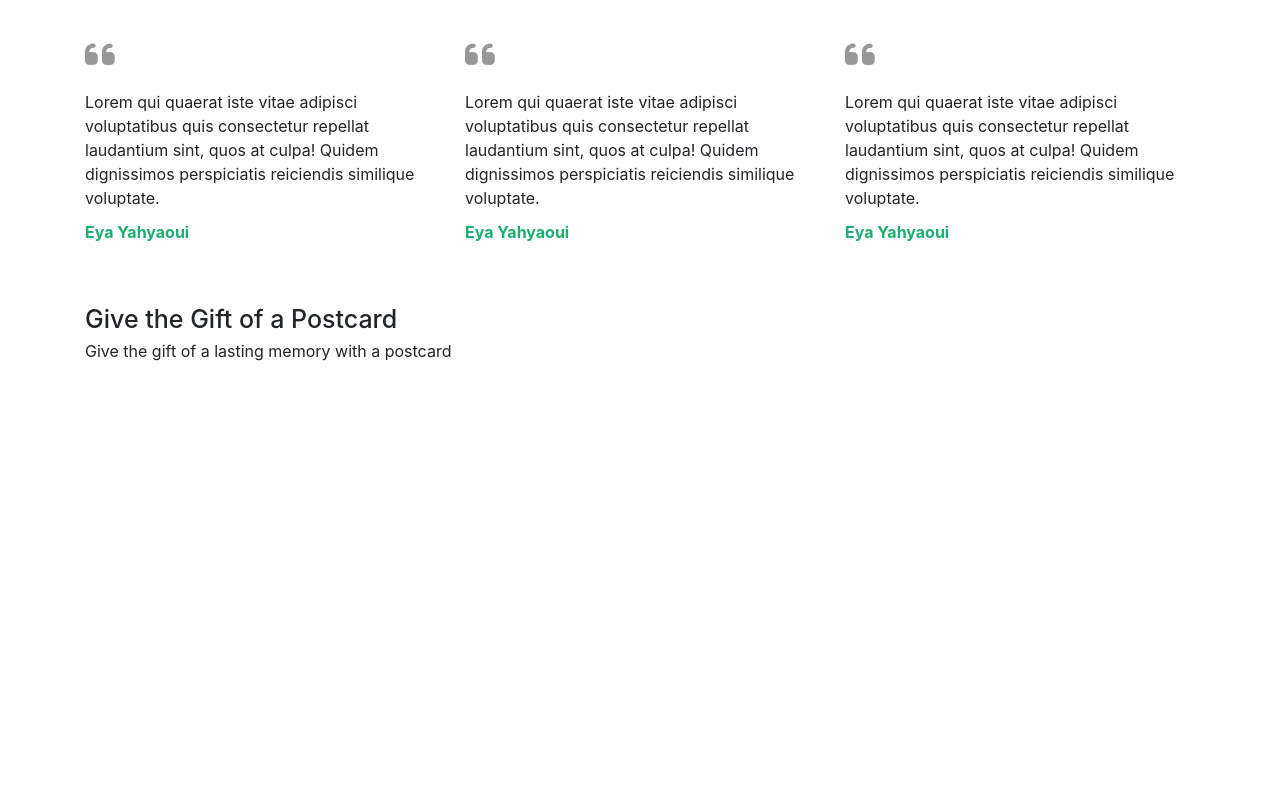
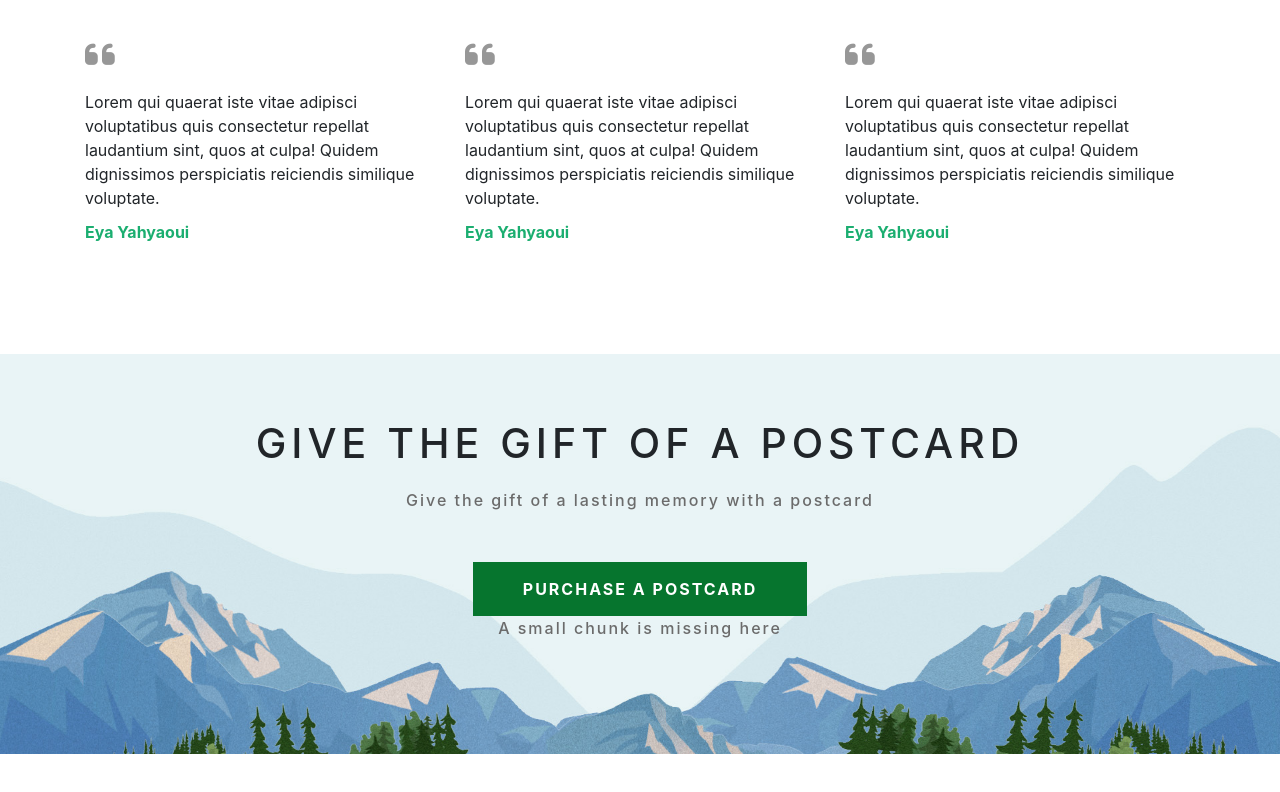
Before and after one commit to maissen/Earth-Store, an Angular app: page / in a window 1280 px wide. Shown: the part 1378-2170 px from the top of the page. Before the commit the page ends 1751 px from the top, so only its background shows below. Built offline with nearby package versions, Linux system fonts and the light colour scheme.

Commit message:
Almost Finish the 'home-recommendation' component.

```diff
--- a/src/app/pages/home/modules/home-recommendation/home-recommendation.component.html
+++ b/src/app/pages/home/modules/home-recommendation/home-recommendation.component.html
@@ -1,4 +1,7 @@
-<div class="container">
+<div class="container-fluid">
     <h1>Give the Gift of a Postcard</h1>
     <p>Give the gift of a lasting memory with a postcard</p>
+    <app-btn-filled [text]="'Purchase A Postcard'"></app-btn-filled>
+
+    <p>A small chunk is missing here</p>
 </div>
--- a/src/app/pages/home/modules/home-recommendation/home-recommendation.component.scss
+++ b/src/app/pages/home/modules/home-recommendation/home-recommendation.component.scss
@@ -0,0 +1,26 @@
+.container-fluid {
+    margin-top: 5rem;
+    margin-bottom: 5rem;
+    height: 40rem;
+    background: url("../../../../assets/img/home/recommendation.jpg") no-repeat;
+    background-size: cover;
+    background-position: center;
+    display: flex;
+    align-items: center;
+    justify-content: center;
+    flex-direction: column;
+
+    h1 {
+        font-size: 4.1rem;
+        letter-spacing: .5rem;
+        margin-bottom: 2rem;
+        text-transform: uppercase;
+    }
+
+    p {
+        color: var(--secondary-gray);
+        font-weight: 500;
+        letter-spacing: .2rem;
+        margin-bottom: 5rem;
+    }
+}
--- a/src/app/pages/home/modules/home-recommendation/home-recommendation.component.ts
+++ b/src/app/pages/home/modules/home-recommendation/home-recommendation.component.ts
@@ -1,9 +1,12 @@
 import { Component } from '@angular/core';
+import { BtnFilledComponent } from '../../../../modules/btn-filled/btn-filled.component';
 
 @Component({
   selector: 'app-home-recommendation',
   standalone: true,
-  imports: [],
+  imports: [
+    BtnFilledComponent
+  ],
   templateUrl: './home-recommendation.component.html',
   styleUrl: './home-recommendation.component.scss'
 })
--- a/src/styles/theme.scss
+++ b/src/styles/theme.scss
@@ -10,4 +10,5 @@
     --secondary-green : #1bae70;
     --dark-green: #2c541d;
     --primary-gray : #979797;
+    --secondary-gray : #6b6b6b;
 }
```
Also changed, not shown: src/app/assets/img/home/recommendation.jpg (added).
